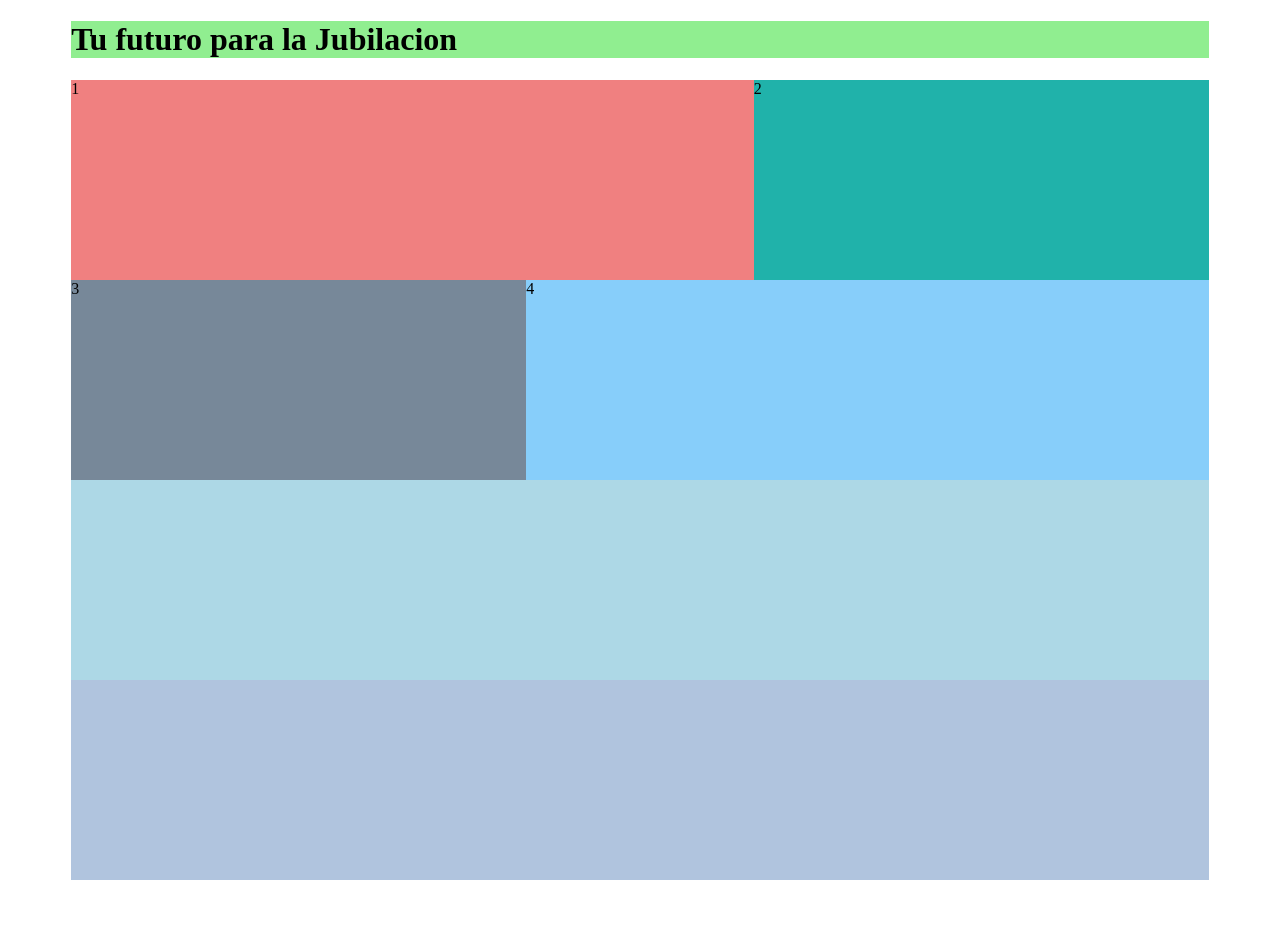
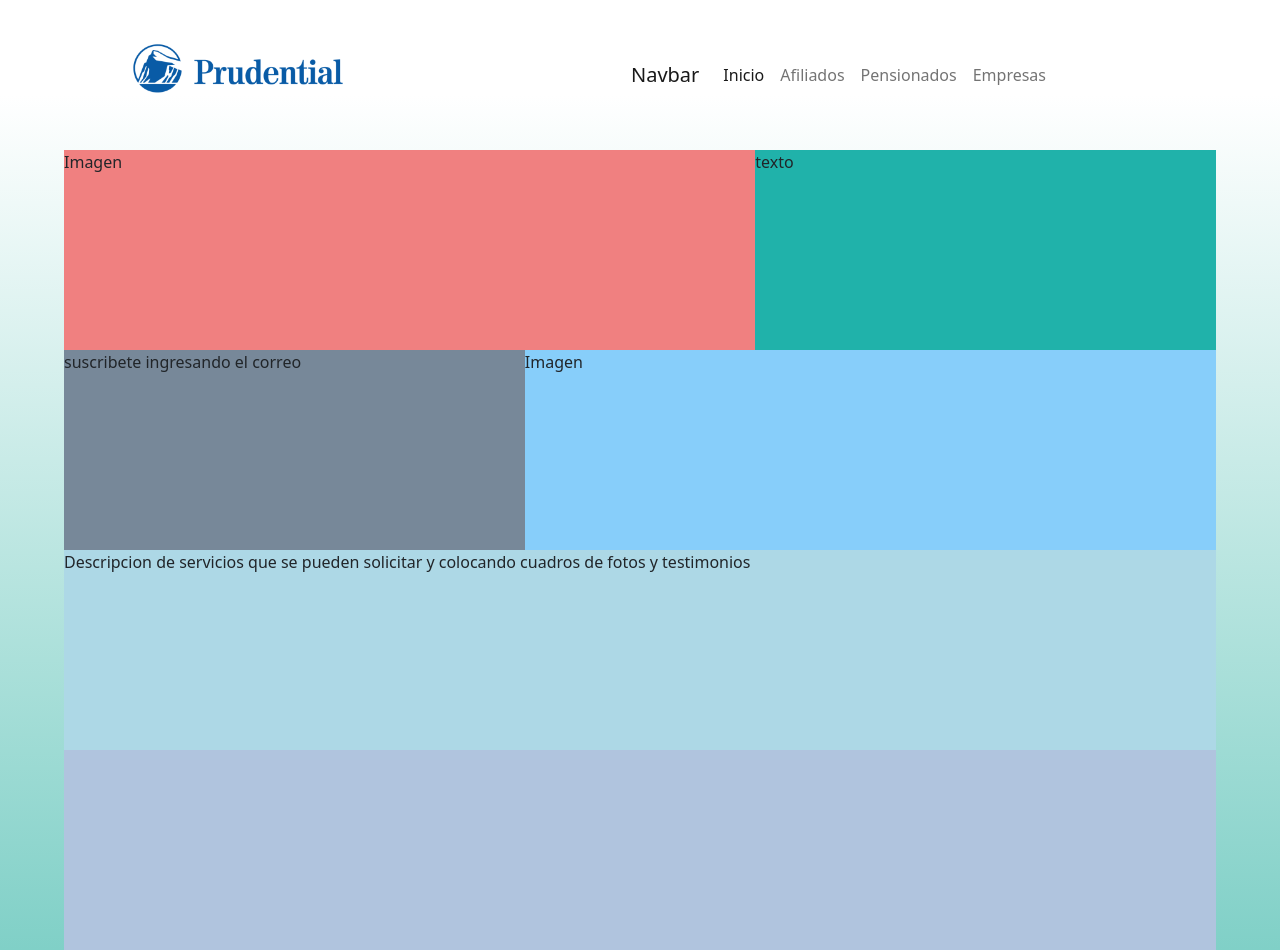
Before and after one commit to ederramosh/proyecto-01, a plain HTML site: page index.html in a window 1280 px wide. Before the commit the page ends 888 px from the top, so only its background shows below. Drawn offline with nearby package versions, Linux system fonts and the light colour scheme.

Commit message:
Avance encabezado

```diff
--- a/index.html
+++ b/index.html
@@ -4,28 +4,56 @@
     <meta charset="UTF-8">
     <meta http-equiv="X-UA-Compatible" content="IE=edge">
     <meta name="viewport" content="width=device-width, initial-scale=1.0">
-    <title>My Bakery</title>
+    <title>Fondos de Retiros SLV</title>
     <link rel="stylesheet" href="style.css">
+    <link href="https://cdn.jsdelivr.net/npm/bootstrap@5.1.3/dist/css/bootstrap.min.css" rel="stylesheet" integrity="sha384-1BmE4kWBq78iYhFldvKuhfTAU6auU8tT94WrHftjDbrCEXSU1oBoqyl2QvZ6jIW3" crossorigin="anonymous">
 </head>
 <body>
     <div class="main-container">
         <header>
             <div class="header-container">
-                <h1>Tu futuro para la Jubilacion</h1>
+                <img src="./images/logo-fondo-retiros-slv.png" alt="" srcset="">
+                <nav class="navbar navbar-expand-lg navbar-light">
+                    <div class="container-fluid">
+                        <a class="navbar-brand" href="#">Navbar</a>
+                        <button class="navbar-toggler" type="button" data-bs-toggle="collapse" data-bs-target="#navbarNav" aria-controls="navbarNav" aria-expanded="false" aria-label="Toggle navigation">
+                            <span class="navbar-toggler-icon"></span>
+                        </button>
+                        <div class="collapse navbar-collapse" id="navbarNav">
+                            <ul class="navbar-nav">
+                                <li class="nav-item">
+                                    <a class="nav-link active" aria-current="page" href="#">Inicio</a>
+                                </li>
+                                <li class="nav-item">
+                                    <a class="nav-link" href="#">Afiliados</a>
+                                </li>
+                                <li class="nav-item">
+                                    <a class="nav-link" href="#">Pensionados</a>
+                                </li>
+                                <li class="nav-item">
+                                    <a class="nav-link" href="#">Empresas</a>
+                                </li>
+                            </ul>
+                        </div>
+                    </div>
+                </nav>
             </div>
         </header>
         <main>
             <div class="second-container">
-                <div class="box1">1</div>
-                <div class="box2">2</div>
-                <div class="box3">3</div>
-                <div class="box4">4</div>
+                <div class="box1">Imagen</div>
+                <div class="box2">texto</div>
+                <div class="box3">suscribete ingresando el correo</div>
+                <div class="box4">Imagen</div>
             </div>
         </main>
         <section>
-            <div class="section-container"></div>
+            <div class="section-container">
+                <p>Descripcion de servicios que se pueden solicitar y colocando cuadros de fotos y testimonios</p>
+            </div>
         </section>
         <footer class="footer-container"></footer>
     </div>
+    <script src="https://cdn.jsdelivr.net/npm/bootstrap@5.1.3/dist/js/bootstrap.bundle.min.js" integrity="sha384-ka7Sk0Gln4gmtz2MlQnikT1wXgYsOg+OMhuP+IlRH9sENBO0LRn5q+8nbTov4+1p" crossorigin="anonymous"></script>
 </body>
 </html>
--- a/style.css
+++ b/style.css
@@ -1,5 +1,11 @@
 /* vamos a crear las cajas y formatearlas- pending */
 /* vamos aplicarles flex segun el comportamiento */
+
+body {
+    background-color: #80D0C7;
+    background-image: linear-gradient(0deg, #80D0C7 0%, #ffffff 90%);
+
+}
 
 .main-container {
     width: 90%;
@@ -10,12 +16,26 @@
 }
 
 .header-container {
-    background-color: lightgreen;
+    display: flex;
+    justify-content: space-between;
+    align-items: center;
+    padding-left: 50px;
+    padding-right: 50px;
+}
+
+nav {
+    justify-content: space-evenly;
+    padding-left: 100px;
+    padding-right: 100px;
 }
 
 .second-container {
     display: flex;
     flex-wrap: wrap;
+}
+
+img {
+    height: 150px;
 }
 
 .box1 {
```
Also changed, not shown: images/logo-fondo-retiros-slv.png (added).
